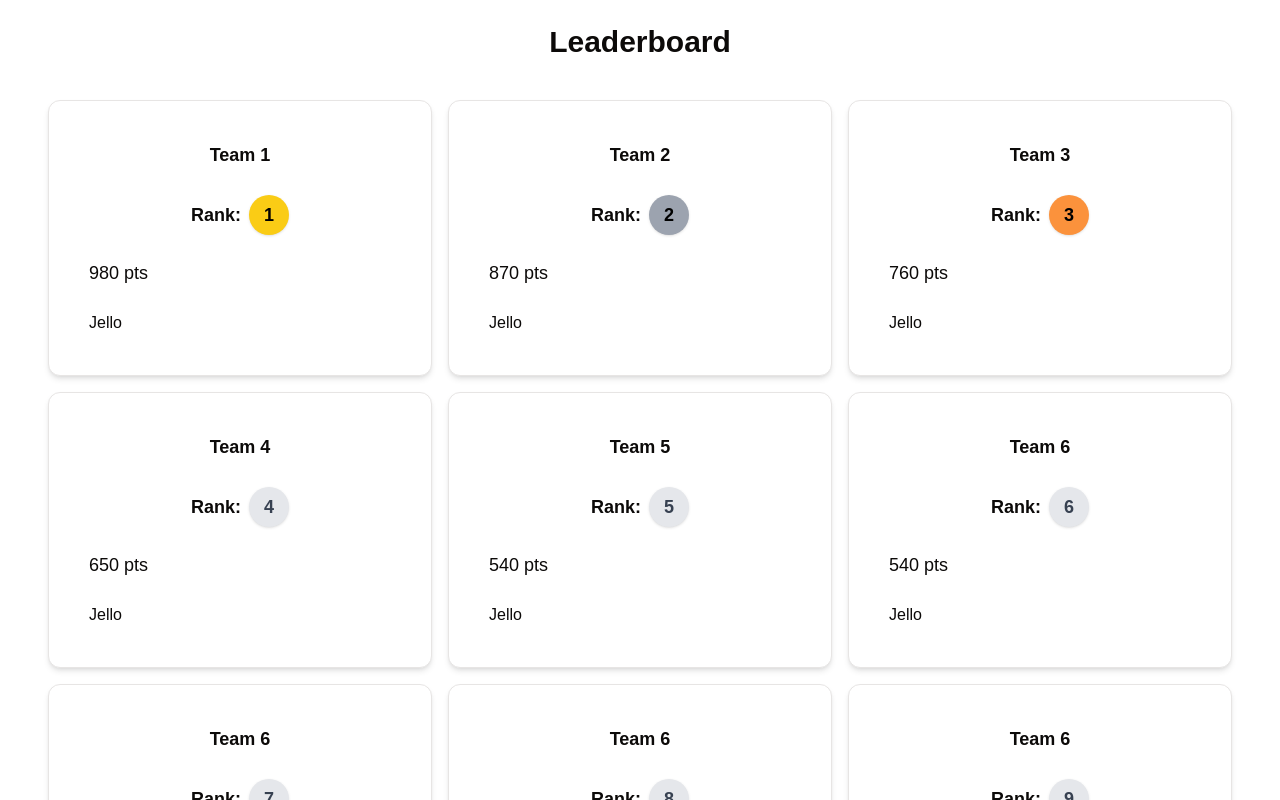
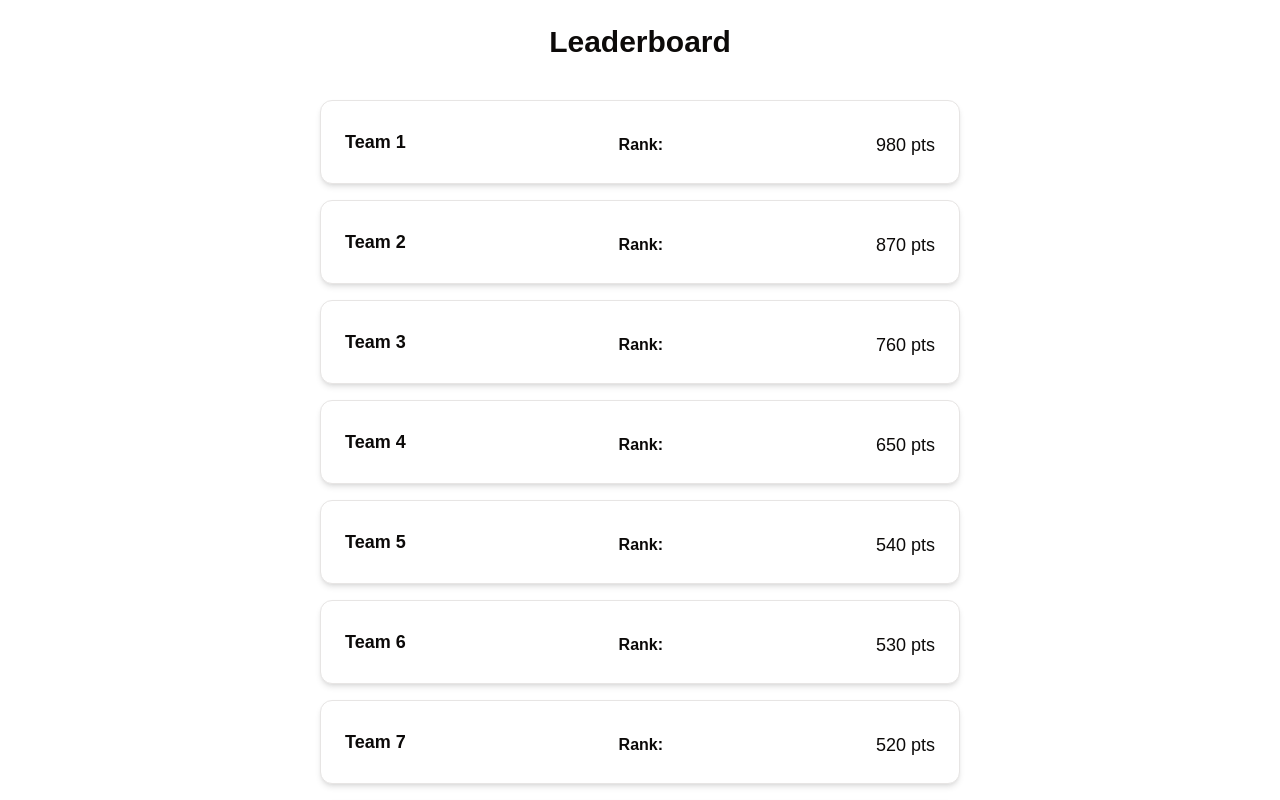
Before and after one commit to thecapst1/basalt, a Next.js app in the folder client/: page /leaderboard in a window 1280 px wide. Shown: the top 800 px of the page. Built offline with nearby package versions, Linux system fonts and the light colour scheme.

Commit message:
Incoporated new style

```diff
--- a/client/app/leaderboard/page.tsx
+++ b/client/app/leaderboard/page.tsx
@@ -1,68 +1,61 @@
 import React from "react";
-import { Card, CardContent, CardHeader, CardFooter } from "@/components/ui/card";
-import { Badge } from "@/components/ui/badge";
+import { Card, CardHeader } from "@/components/ui/card";
 
-const Leaderboard = () => {
+const getRankColor = (testResults: string[]) => {
+  let result = "";
+  testResults.forEach(Element => {
+    result = Element;
+    if (result === "Passed") {
+      return "bg-green-500 text-white";
+    } else {
+      return "bg-red-500 text-white";
+    }
+  });
+
+};
+
+const TeamRank = () => {
   const data = [
-    { rank: 1, name: "Team 1", score: 980 },
-    { rank: 2, name: "Team 2", score: 870 },
-    { rank: 3, name: "Team 3", score: 760 },
-    { rank: 4, name: "Team 4", score: 650 },
-    { rank: 5, name: "Team 5", score: 540 },
-    { rank: 6, name: "Team 6", score: 540 },
-    { rank: 7, name: "Team 6", score: 540 },
-    { rank: 8, name: "Team 6", score: 540 },
-    { rank: 9, name: "Team 6", score: 540 },
-
+    { rank: 1, name: "Team 1", score: 980, tests: ["Passed", "Passed", "Passed", "Passed", "Passed", "Passed", "Passed"] },
+    { rank: 2, name: "Team 2", score: 870, tests: ["Passed", "Passed", "Passed", "Passed", "Passed", "Failed", "Passed"] },
+    { rank: 3, name: "Team 3", score: 760, tests: ["Passed", "Passed", "Passed", "Passed", "Failed", "Failed", "Failed"] },
+    { rank: 4, name: "Team 4", score: 650, tests: ["Passed", "Passed", "Passed", "Failed", "Failed", "Failed", "Failed"] },
+    { rank: 5, name: "Team 5", score: 540, tests: ["Passed", "Passed", "Failed", "Failed", "Failed", "Failed", "Failed"] },
+    { rank: 6, name: "Team 6", score: 530, tests: ["Passed", "Passed", "Failed", "Failed", "Failed", "Failed", "Failed"] },
+    { rank: 7, name: "Team 7", score: 520, tests: ["Passed", "Passed", "Failed", "Failed", "Failed", "Failed", "Failed"] },
+    { rank: 8, name: "Team 8", score: 510, tests: ["Passed", "Passed", "Failed", "Failed", "Failed", "Failed", "Failed"] },
+    { rank: 9, name: "Team 9", score: 500, tests: ["Passed", "Passed", "Failed", "Failed", "Failed", "Failed", "Failed"] },
   ];
-
-  const getRankColor = (rank: number) => {
-    switch (rank) {
-      case 1:
-        return "bg-yellow-400 text-black";
-      case 2:
-        return "bg-gray-400 text-black";
-      case 3:
-        return "bg-orange-400 text-black";
-      default:
-        return "bg-gray-200 text-gray-700";
-    }
-  };
 
   return (
     <div className="flex flex-col items-center min-h-screen justify-center gap-10 p-6">
       <h2 className="text-3xl font-bold">Leaderboard</h2>
 
-      <div className="flex flex-wrap w-full justify-center gap-4">
+      <div className="flex flex-row flex-wrap w-full justify-center gap-4">
         {data.map((player) => (
           <Card
             key={player.rank}
-            className="w-[30vw] p-4 shadow-md rounded-xl"
+            className="w-[50vw] shadow-md rounded-xl"
           >
-            <CardHeader className="flex flex-col gap-5 items-center justify-center">
+            <CardHeader className="flex flex-row w-[full] items-center justify-between">
               <span className="text-lg font-semibold">{player.name}</span>
-              <div className="flex flex-row justify-center items-center gap-2 text-lg font-semibold">
-                <span>
-                  <b>Rank:</b>
-                </span>
-                <Badge className={`w-10 h-10 flex justify-center items-center text-lg font-semibold rounded-full ${getRankColor(player.rank)}`}>
+              <span>
+                <b>Rank:</b>
+              </span>
+              {/* <Badge className={`w-10 h-10 flex justify-center items-center text-lg font-semibold rounded-full ${getRankColor(player.rank)}`}>
                   {player.rank}
-                </Badge>
-              </div>
+                </Badge> */}
+              <span className="text-lg font-medium">{player.score} pts</span>
             </CardHeader>
-
-            <CardContent>
-              <span className="text-lg font-medium">{player.score} pts</span>
-            </CardContent>
-            <CardFooter>
-              <p>Jello</p>
-            </CardFooter>
           </Card>
         ))}
       </div>
     </div>
   );
-
 };
 
-export default Leaderboard;
+export default function Leaderboard() {
+  return (
+    <TeamRank />
+  );
+}
```
